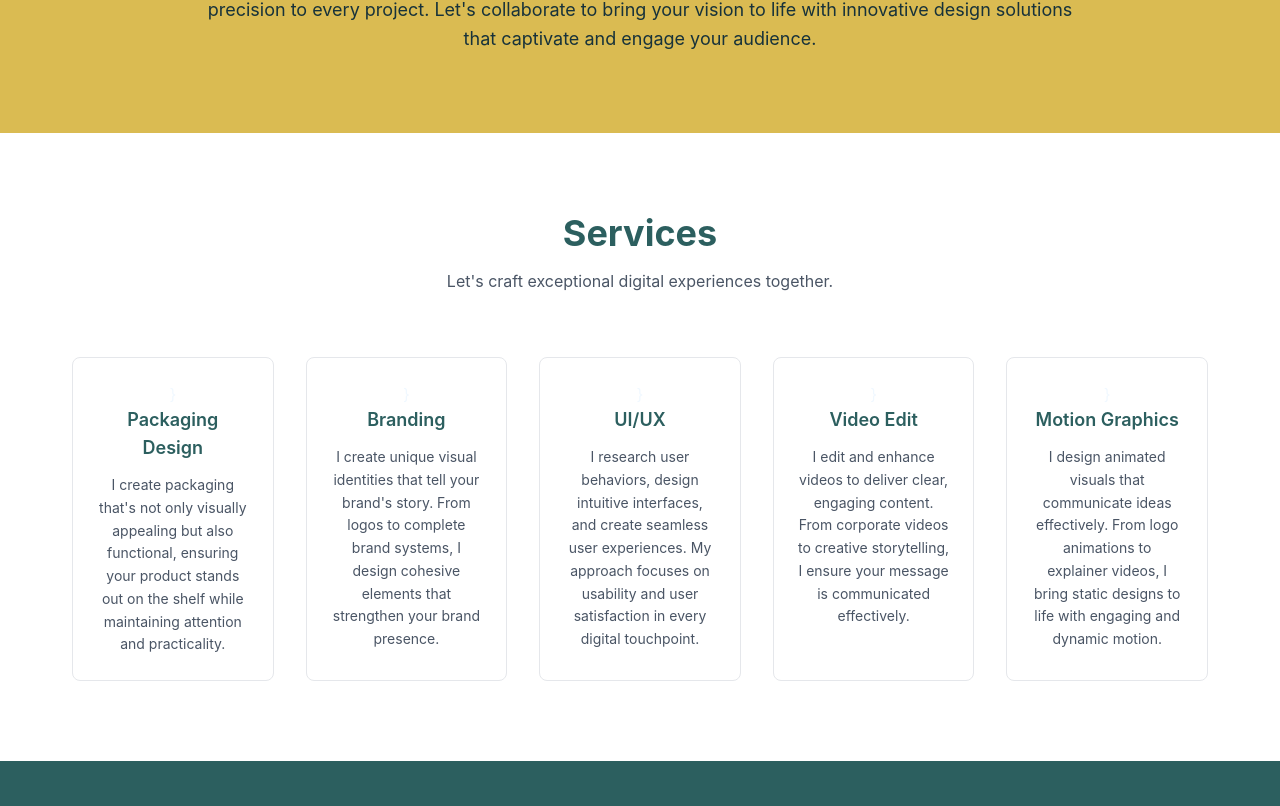
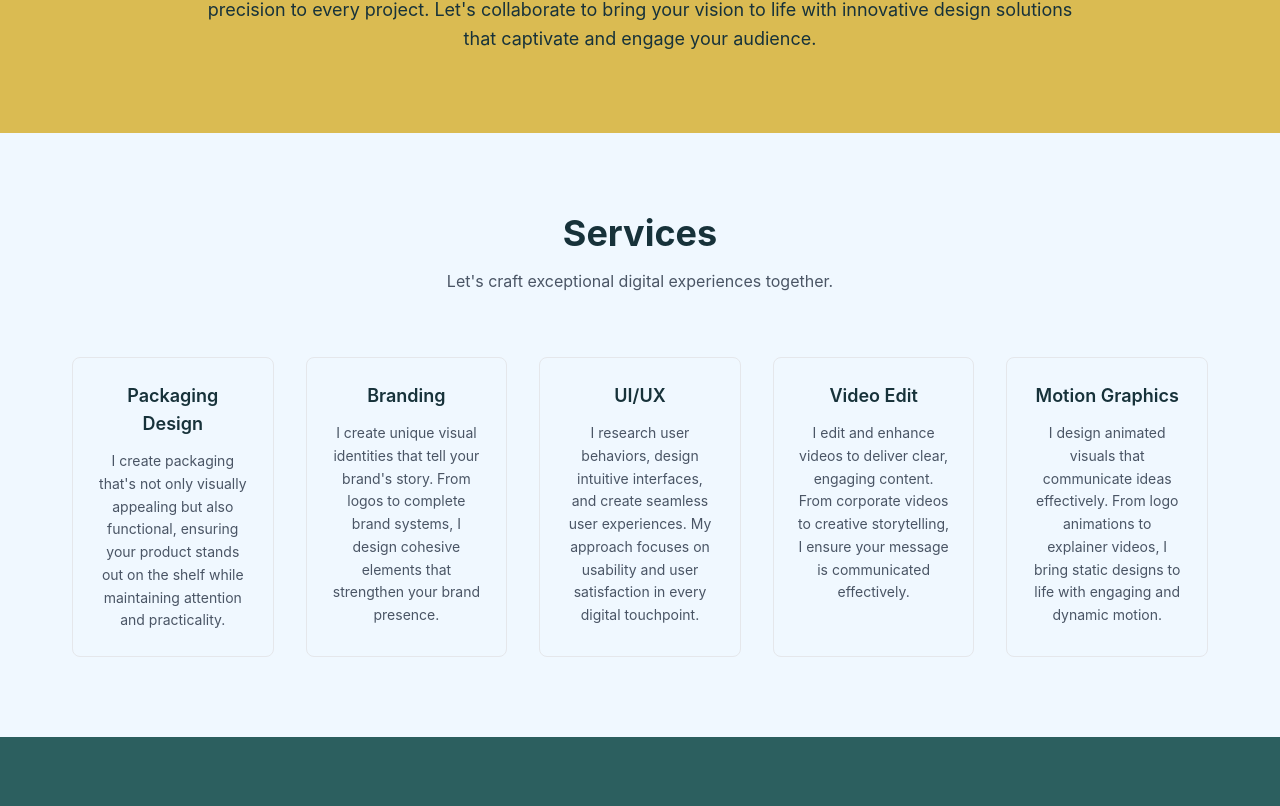
Before and after one commit to leonardobabinski/babinskidesign, a React (Vite) app: page / in a window 1280 px wide. Shown: the part 934-1740 px from the top of the page. Built offline with nearby package versions, Linux system fonts and the light colour scheme.

Commit message:
Update Services.jsx

```diff
--- a/src/components/Services.jsx
+++ b/src/components/Services.jsx
@@ -61,9 +61,9 @@ const Services = () => {
   ];
 
   return (
-    <section id="services" className="py-12 md:py-20 bg-white">
+    <section id="services" className="py-12 md:py-20 bg-[#F0F8FF]">
       <div className="container-custom">
-        <h2 className="text-3xl md:text-4xl font-bold text-center mb-4 text-[#2c5f5f]">
+        <h2 className="text-3xl md:text-4xl font-bold text-center mb-4 text-[#17323A]">
           Services
         </h2>
 
@@ -76,10 +76,9 @@ const Services = () => {
           {services.map((service, index) => (
             <div
               key={index}
-              className="text-center p-4 md:p-6 border border-gray-200 rounded-lg hover:shadow-lg transition-all duration-300 hover:border-[#f4d03f]/50"
+              className="text-center p-4 md:p-6 border border-gray-200 rounded-lg hover:shadow-lg transition-all duration-300 hover:border-[#DABB52]/50"
             >
-}
-              <h3 className="text-base md:text-lg font-semibold mb-2 md:mb-3 text-[#2c5f5f]">
+              <h3 className="text-base md:text-lg font-semibold mb-2 md:mb-3 text-[#17323A]">
                 {service.title}
               </h3>
 
```
